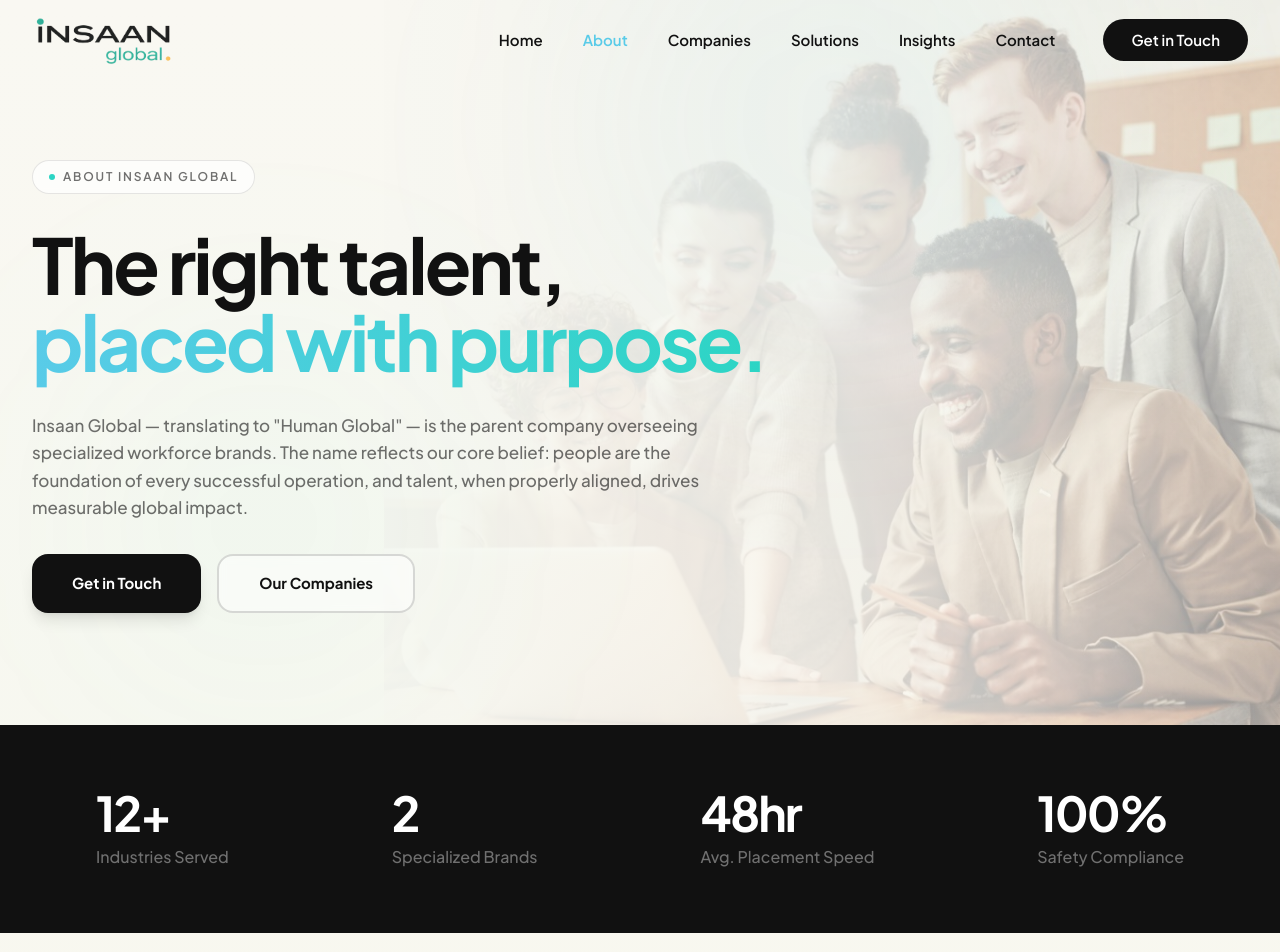
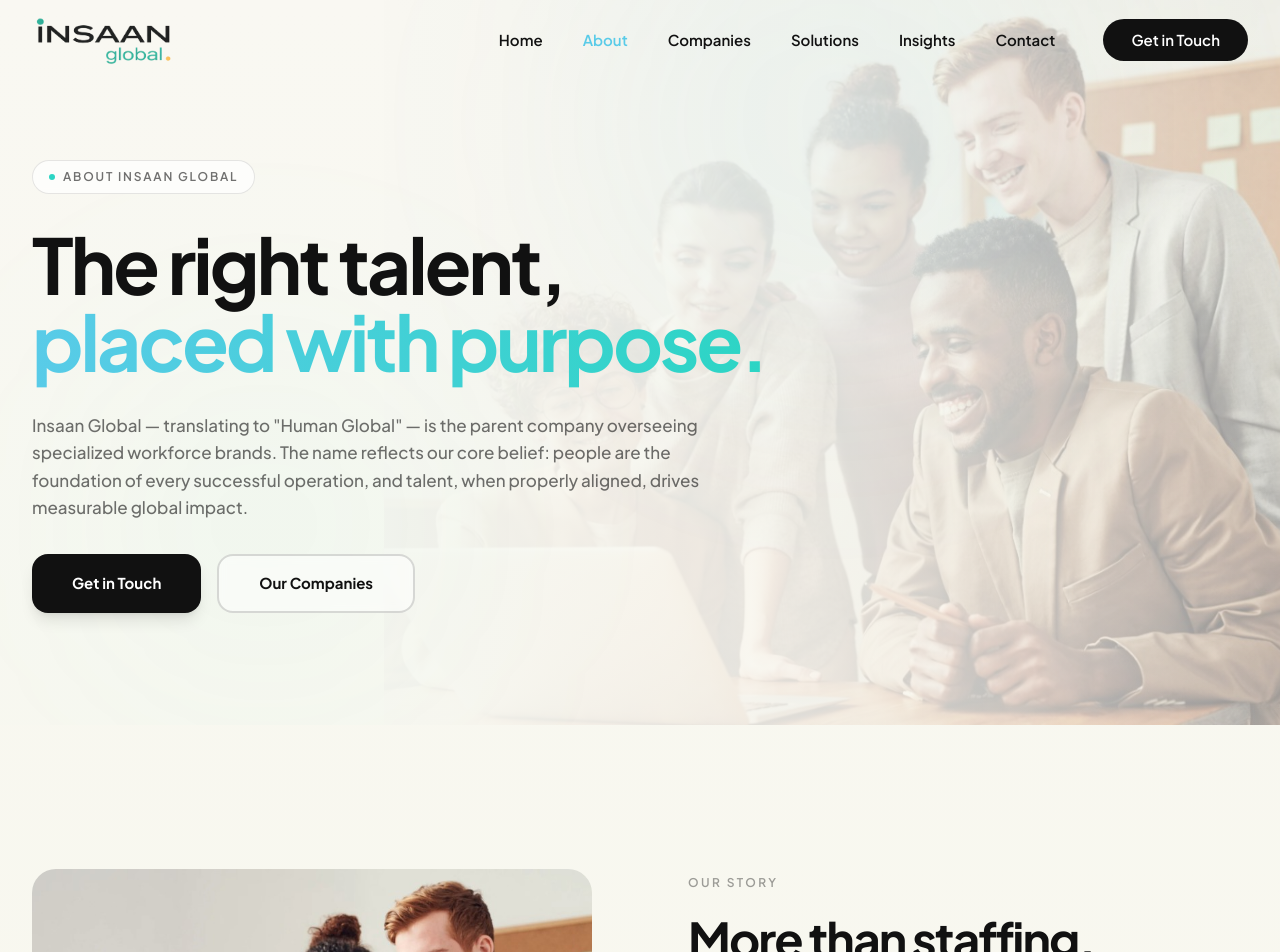
Before and after one commit to KrishPatell/INSAAN, a React (Vite) app: page /about in a window 1280 px wide. Shown: the top 952 px of the page. Built offline with nearby package versions, Linux system fonts and the light colour scheme.

Commit message:
Remove stats/numbers section from AboutPage

```diff
--- a/pages/AboutPage.tsx
+++ b/pages/AboutPage.tsx
@@ -12,12 +12,7 @@ interface AboutPageProps {
 
 /* ──────────────────────────── DATA ──────────────────────────── */
 
-const STATS = [
-  { value: '12+', label: 'Industries Served' },
-  { value: '2', label: 'Specialized Brands' },
-  { value: '48hr', label: 'Avg. Placement Speed' },
-  { value: '100%', label: 'Safety Compliance' },
-];
+
 
 const VALUES = [
   {
@@ -155,23 +150,7 @@ export const AboutPage: React.FC<AboutPageProps> = ({ onContactClick }) => {
         </div>
       </section>
 
-      {/* ═══════ STATS BAR ═══════ */}
-      <RevealOnScroll as="section" className="w-full bg-insaan-black py-12 md:py-16">
-        <div className="max-w-content mx-auto px-4 md:px-8">
-          <div className="flex justify-between items-center gap-0 w-[85vw] max-w-full mx-auto">
-            {STATS.map((stat, i) => (
-              <RevealOnScroll key={i} delay={i * 80} className="text-center md:text-left">
-                <div className="text-3xl md:text-5xl font-bold text-white tracking-tightest mb-2">
-                  {stat.value}
-                </div>
-                <div className="text-white/40 text-sm md:text-base font-medium">
-                  {stat.label}
-                </div>
-              </RevealOnScroll>
-            ))}
-          </div>
-        </div>
-      </RevealOnScroll>
+
 
       {/* ═══════ OUR STORY ═══════ */}
       <section className="w-full py-24 md:py-36">
```
